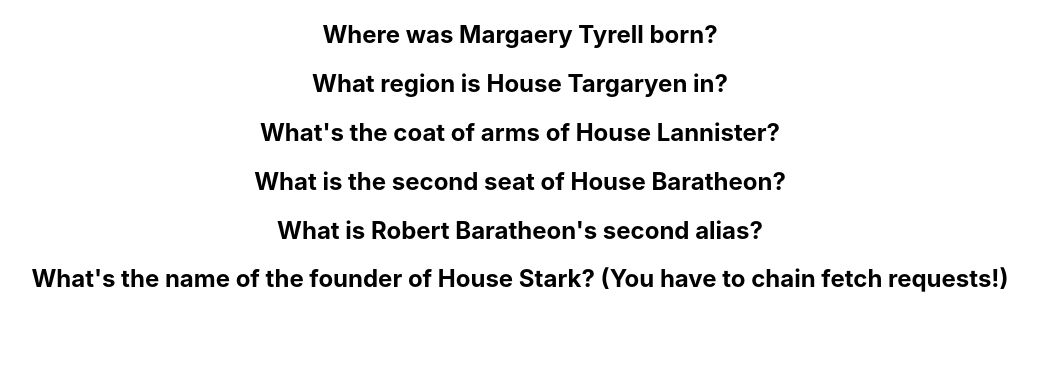
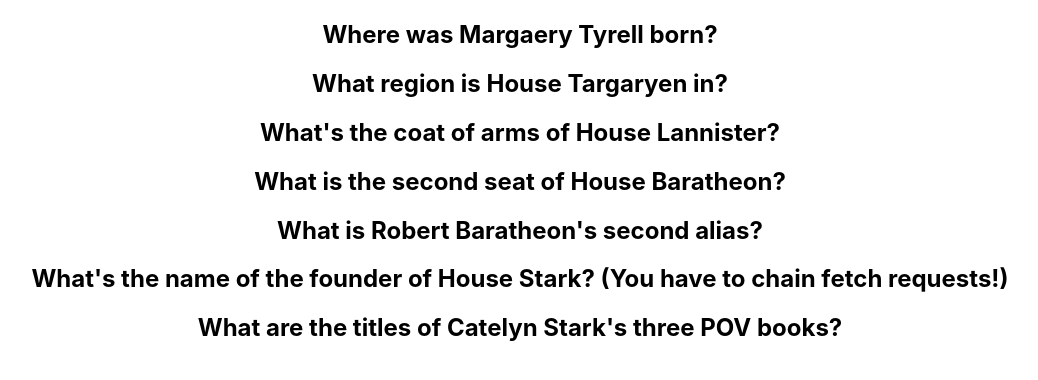
Before and after one commit to cyberstizz/game-of-fetches, a React (Create React App) app: page / in a window 1280 px wide. Shown: the top 380 px of the page, without its empty margins (120-1158 px from the left). Built offline with nearby package versions, Linux system fonts and the light colour scheme.

Commit message:
added final question

```diff
--- a/src/App.js
+++ b/src/App.js
@@ -15,7 +15,9 @@ function App() {
       <div><h2>What is Robert Baratheon's second alias?</h2></div>
       <div><h2></h2></div>
       <div><h2>What's the name of the founder of House Stark? (You have to chain fetch requests!)</h2></div>
-
+      <div><h2></h2></div>
+      <div><h2>What are the titles of Catelyn Stark's three POV books?</h2></div>
+      <div><h2></h2></div>
     </div>
   );
 }
```
